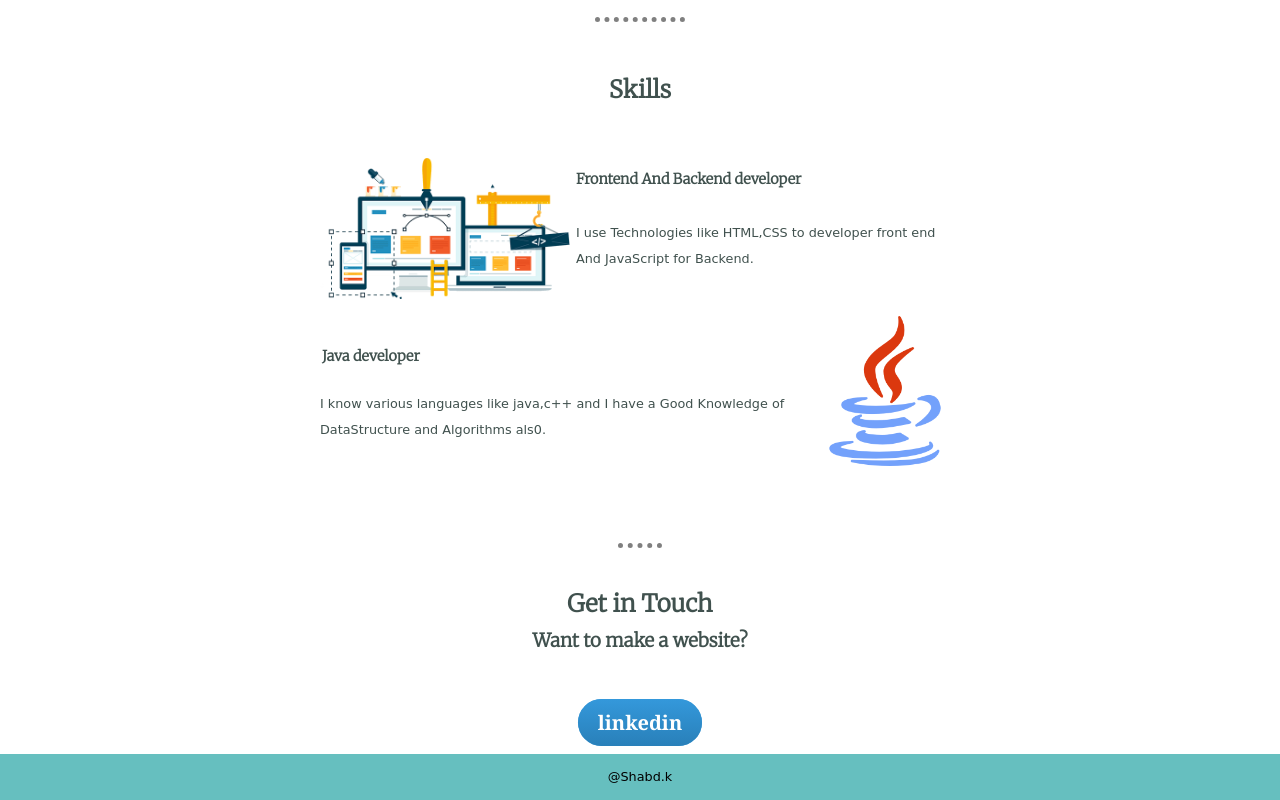
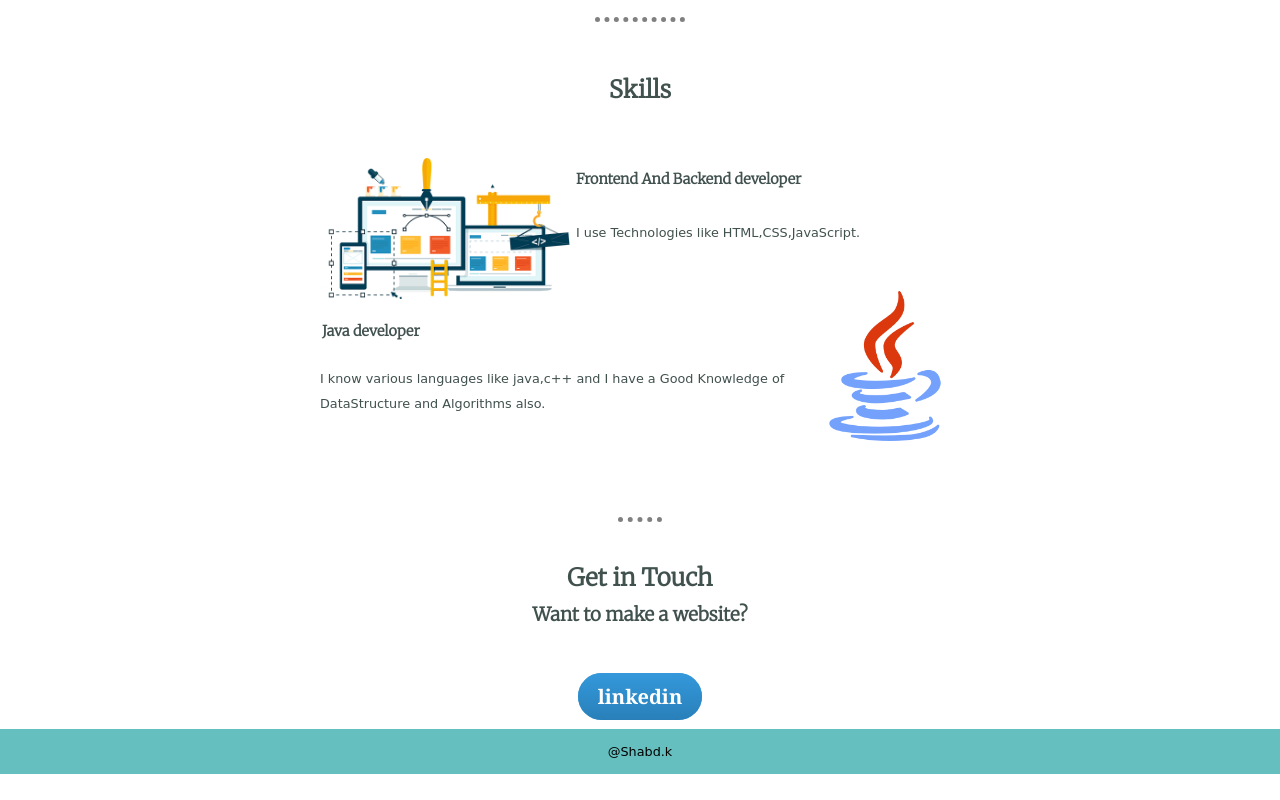
Before and after one commit to Shabdk/Personal-Pages, a plain HTML site: page index.html in a window 1280 px wide. Shown: the part 714-1514 px from the top of the page. After the commit the page ends 1488 px from the top, so only its background shows below. Drawn offline with Linux system fonts and the light colour scheme.

Commit message:
Update index.html

```diff
--- a/index.html
+++ b/index.html
@@ -28,10 +28,10 @@
   <h2 style="margin:5%;text-align: center;">Skills</h2>
   <img style="width:250px;float:left;" class="webpic" src="img6.png" alt="webdevpic">
   <h4 style ="text-align:left;margin-left:40%;font-size:90%;"">Frontend And Backend developer</h4>
-  <p style ="text-align:left;margin-left:40%;font-size:80%;">I use Technologies like HTML,CSS to developer front end And JavaScript for Backend.</p>
+  <p style ="text-align:left;margin-left:40%;font-size:80%;">I use Technologies like HTML,CSS,JavaScript.</p>
   <img src="java.png" alt="javaimg" style="width:150px;float:right;margin-top:5%">
   <h4 style ="text-align:left;margin:2px;margin-top:10%;font-size:90%;">Java developer</h4>
-  <p style ="text-align:left;font-size:80%;margin-bottom:100px;">I know various languages like java,c++ and I have a Good Knowledge of DataStructure and Algorithms als0.</p>
+  <p style ="text-align:left;font-size:80%;margin-bottom:100px;">I know various languages like java,c++ and I have a Good Knowledge of DataStructure and Algorithms also.</p>
   <hr class="hrr">
 
 </div>
```
